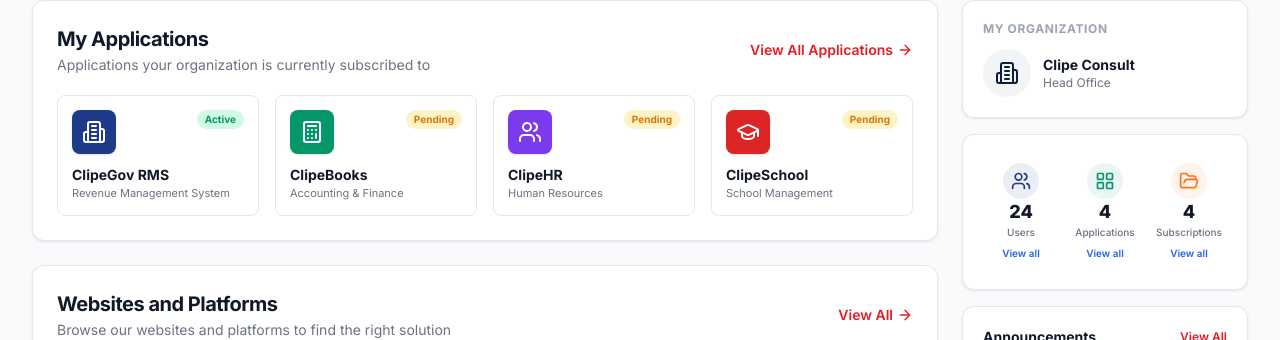
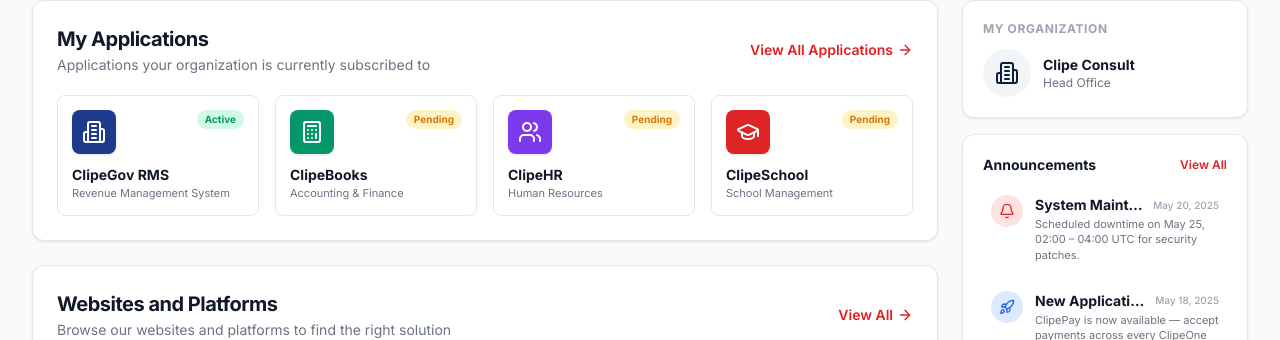
Before and after one commit to lilromeo2290/clipeone_platform, a Next.js app: page / in a window 1280 px wide. Shown: the part 601-941 px from the top of the page. Built offline with nearby package versions, Linux system fonts and the light colour scheme.

Commit message:
auto: 2026-09-03 22:40:05 — M  src/components/clipeone/sidebar.tsx|

```diff
--- a/src/components/clipeone/sidebar.tsx
+++ b/src/components/clipeone/sidebar.tsx
@@ -2,36 +2,12 @@
 
 import {
   Building2,
-  Users,
-  LayoutGrid,
-  FolderOpen,
   Bell,
   Rocket,
   ShieldCheck,
   Headphones,
   ArrowRight,
 } from "lucide-react";
-
-const STATS = [
-  {
-    icon: <Users className="h-5 w-5" />,
-    label: "Users",
-    value: 24,
-    color: "#1e3a8a",
-  },
-  {
-    icon: <LayoutGrid className="h-5 w-5" />,
-    label: "Applications",
-    value: 4,
-    color: "#059669",
-  },
-  {
-    icon: <FolderOpen className="h-5 w-5" />,
-    label: "Subscriptions",
-    value: 4,
-    color: "#f97316",
-  },
-];
 
 const ANNOUNCEMENTS = [
   {
@@ -76,35 +52,6 @@
             <p className="text-sm font-bold text-[#111827]">Clipe Consult</p>
             <p className="text-xs text-[#6b7280]">Head Office</p>
           </div>
-        </div>
-      </div>
-
-      {/* Stats row */}
-      <div className="rounded-xl border border-[#e5e7eb] bg-white p-5 shadow-soft">
-        <div className="grid grid-cols-3 gap-2">
-          {STATS.map((s) => (
-            <div
-              key={s.label}
-              className="flex flex-col items-center gap-1 rounded-lg p-2 text-center"
-            >
-              <span
-                className="flex h-9 w-9 items-center justify-center rounded-full"
-                style={{ backgroundColor: `${s.color}15`, color: s.color }}
-              >
-                {s.icon}
-              </span>
-              <p className="text-lg font-extrabold leading-none text-[#111827]">
-                {s.value}
-              </p>
-              <p className="text-[10px] font-medium text-[#6b7280]">{s.label}</p>
-              <a
-                href="#"
-                className="mt-0.5 text-[10px] font-semibold text-[#2563eb] hover:underline"
-              >
-                View all
-              </a>
-            </div>
-          ))}
         </div>
       </div>
 
```
